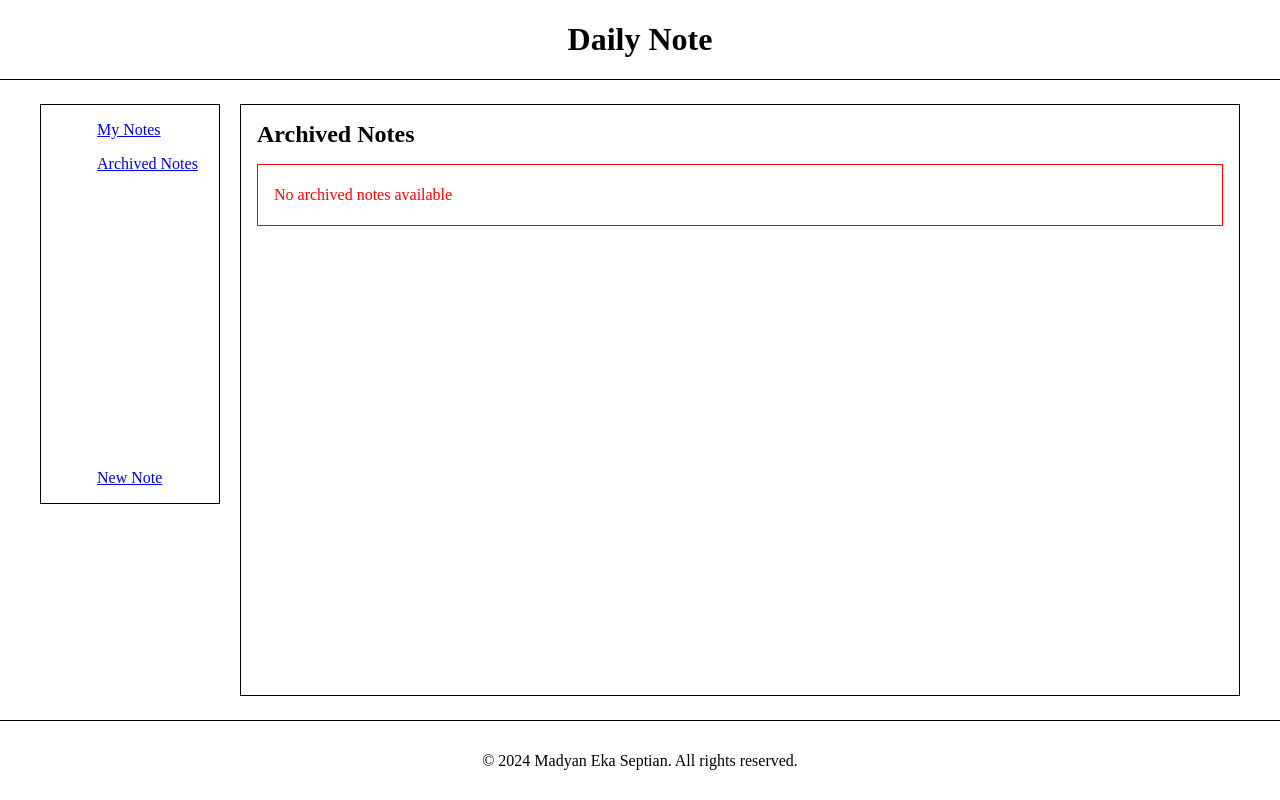
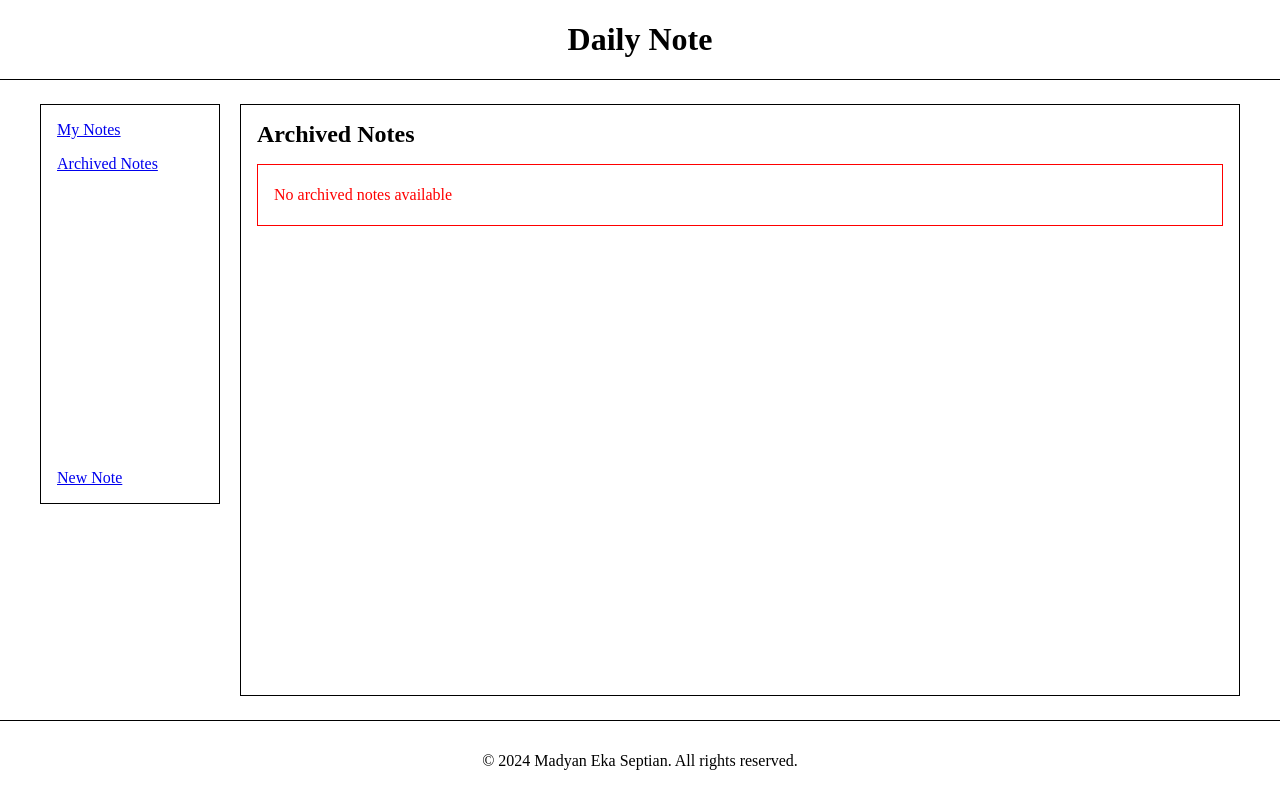
Before and after one commit to madyanes/daily-note, a React (Vite) app: page /archives in a window 1280 px wide. Built offline with nearby package versions, Linux system fonts and the light colour scheme.

Commit message:
Remove padding and adjust line height
- Remove padding of unordered list inside navigation
- Adjust line height of article in detail note page

```diff
--- a/src/styles/Main.css
+++ b/src/styles/Main.css
@@ -51,6 +51,7 @@ section#side-menu {
 
 section#side-menu ul {
   list-style-type: none;
+  padding: 0;
 }
 
 section#side-menu li {
--- a/src/styles/NoteDetail.css
+++ b/src/styles/NoteDetail.css
@@ -14,6 +14,7 @@ button {
 
 #content > article {
   flex: 5;
+  line-height: 1.75rem;
 }
 
 #content > aside {
```
